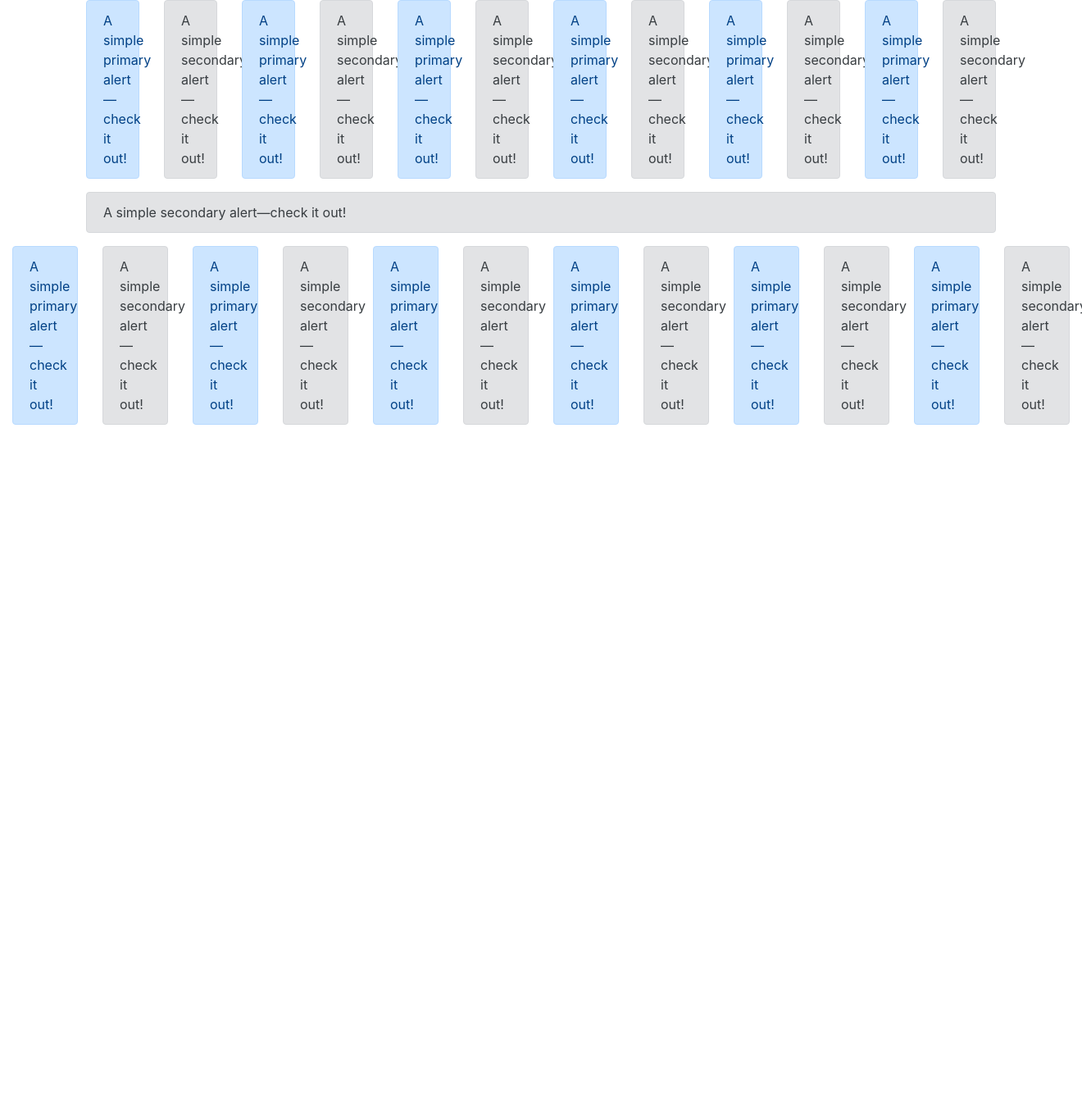
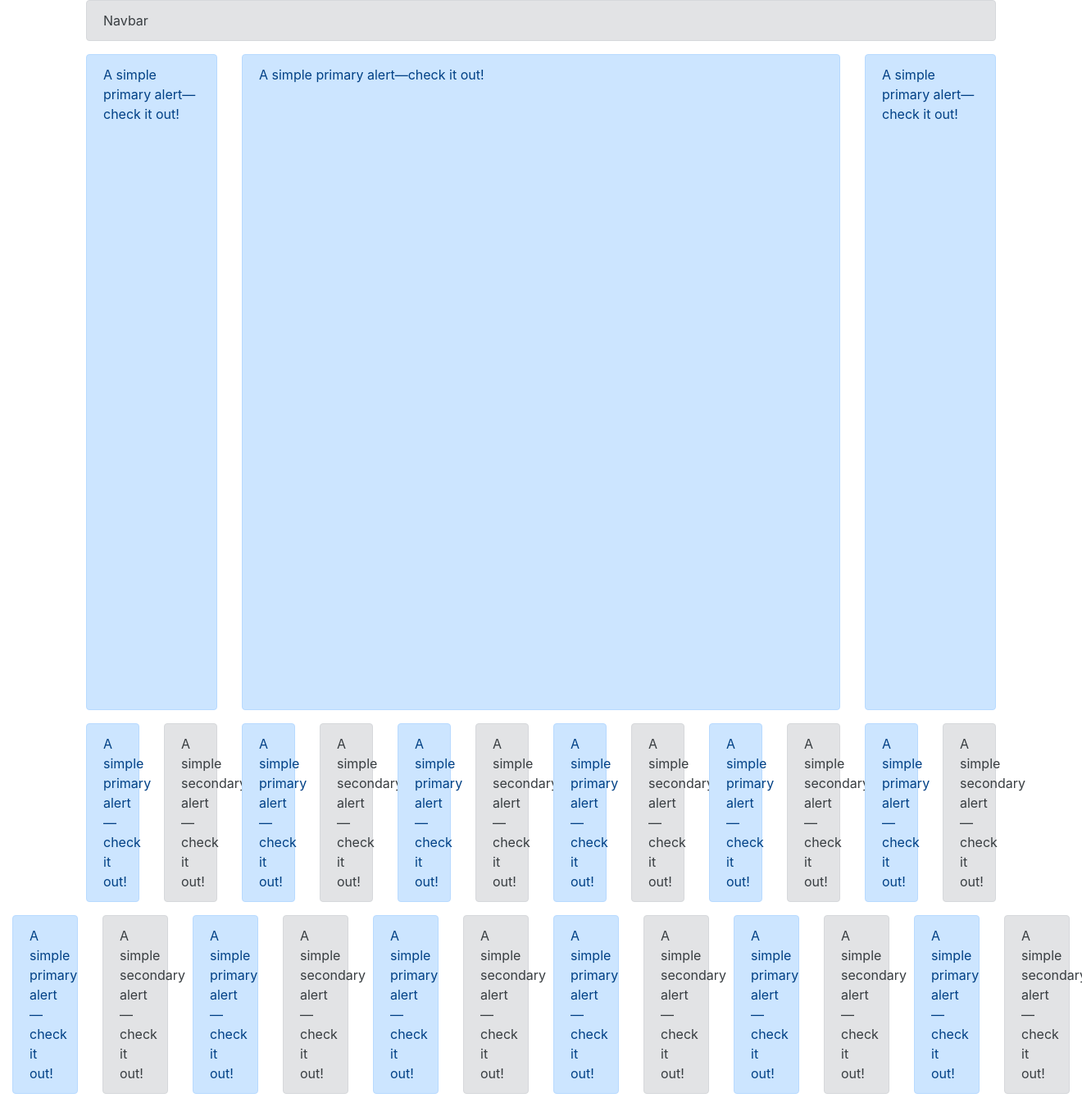
Before and after one commit to Phaferro/django_ecommerce, a Django app: page /bootstrap/ in a window 1320 px wide. Shown: the whole page at 82% size. Before the commit the page ends 518 px from the top, so only its background shows below. Run offline with Django 4.2, Linux system fonts and the light colour scheme; parts of the project's set-up code (start-up, migrations or seed data) failed here and were passed over; some libraries are stand-ins or nearby versions.

Commit message:
created size on colums

```diff
--- a/products/templates/bootstrap/example.html
+++ b/products/templates/bootstrap/example.html
@@ -11,6 +11,32 @@
         <title>Bootstrap example</title>
     </head>
     <body>
+        <div class='container'>
+            <div class="row">
+                <div class="col-12">
+                    <div class="alert alert-secondary" role="alert">
+                          Navbar
+                    </div>
+                </div>
+            </div>
+            <div class="row">
+                <div class="col-2">
+                    <div class="alert alert-primary" role="alert" style='min-height: 800px;'>
+                        A simple primary alert—check it out!
+                    </div>
+                </div>
+                <div class="col-8">
+                    <div class="alert alert-primary" role="alert" style='min-height: 800px;'>
+                         A simple primary alert—check it out!
+                    </div>
+                </div>
+                <div class="col-2">
+                    <div class="alert alert-primary" role="alert" style='min-height: 800px;'>
+                        A simple primary alert—check it out!
+                    </div>
+                </div>
+            </div>
+        </div>
         <div class='container'>
             <div class="row">
                 <div class="col-1">
@@ -72,12 +98,7 @@
                      <div class="alert alert-secondary" role="alert">
                           A simple secondary alert—check it out!
                      </div>
-                </div>
-               <div class="col">
-                    <div class="alert alert-secondary" role="alert">
-                         A simple secondary alert—check it out!
-                    </div>
-                </div>
+                 </div>
             </div>
         </div>
         <div class='container-fluid'>
@@ -143,7 +164,7 @@
                      </div>
                  </div>
             </div>
-         </div>
+        </div>
         <!-- Optional JavaScript -->
         <!-- jQuery first, then Popper.js, then Bootstrap JS -->
         <script src="https://code.jquery.com/jquery-3.4.1.slim.min.js" integrity="sha384-J6qa4849blE2+poT4WnyKhv5vZF5SrPo0iEjwBvKU7imGFAV0wwj1yYfoRSJoZ+n" crossorigin="anonymous"></script>
```
